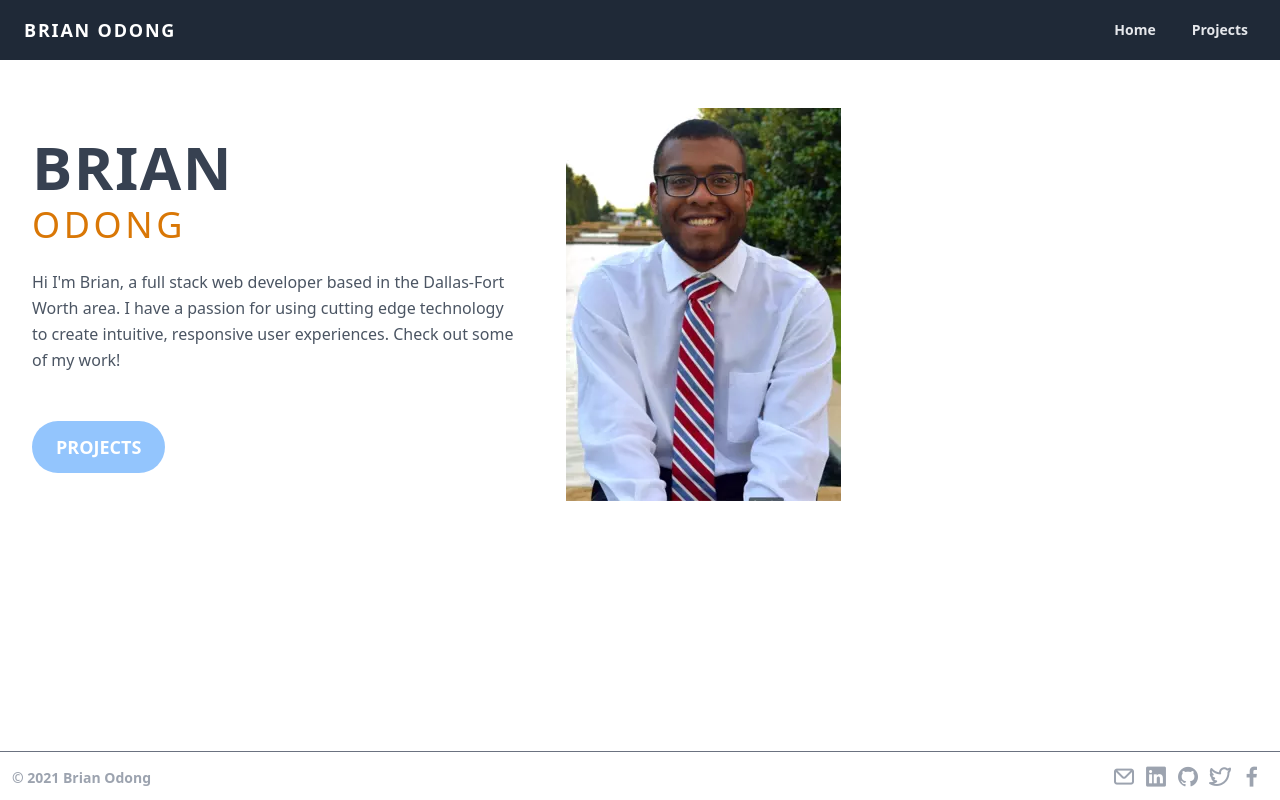
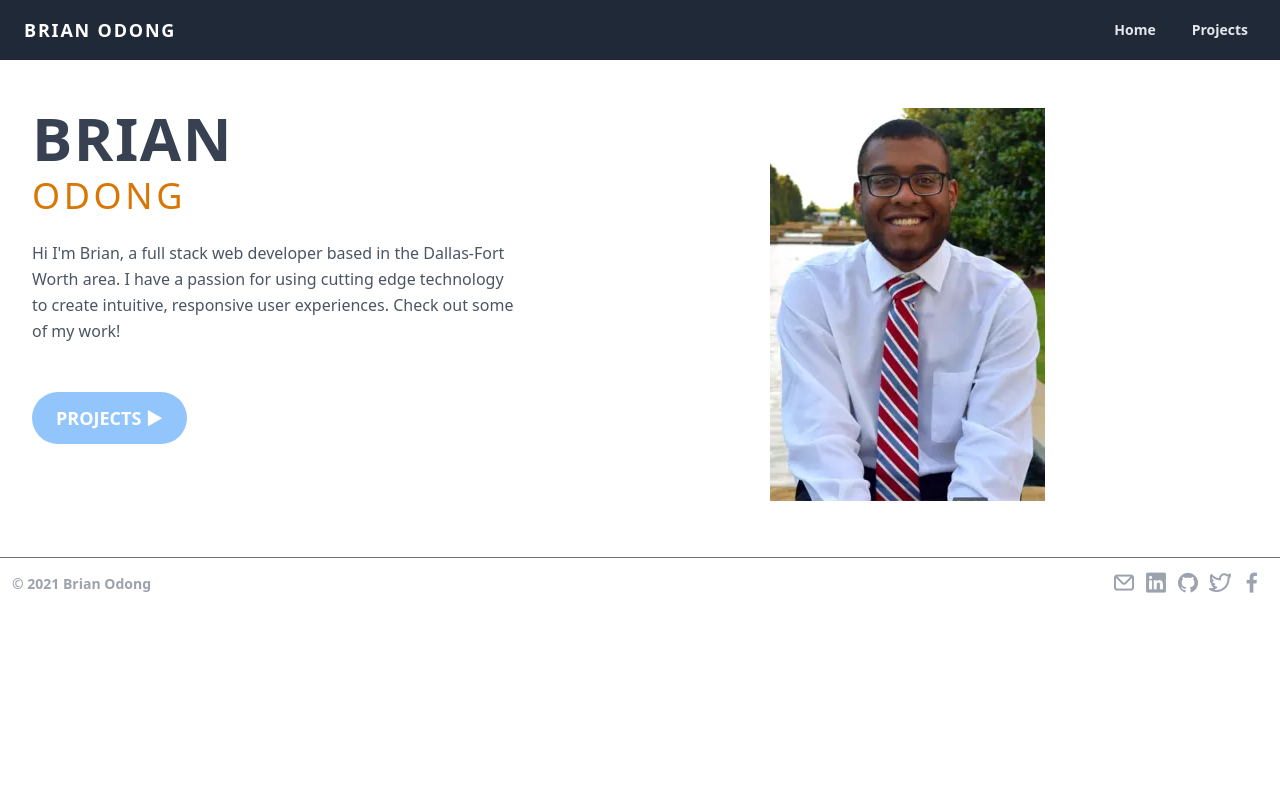
Before and after one commit to odong95/personal-website, a React (Create React App) app: page / in a window 1280 px wide. Built offline with nearby package versions, Linux system fonts and the light colour scheme.

Commit message:
Adjusted sticky header, footer, alignment

```diff
--- a/src/components/home/Home.js
+++ b/src/components/home/Home.js
@@ -3,15 +3,17 @@ import { AppConstants } from 'components/App.constants';
 
 const Home = () => {
   return (
-    <main className="flex-1 overflow-y-auto container mx-auto px-8">
-      <div className="flex flex-col-reverse sm:flex-row jusitfy-between items-center py-12">
-        <section className="sm:w-2/5 flex flex-col items-center sm:items-start text-center sm:text-left">
+    <main className="container m-auto px-8 justify-center items-center">
+      <div className="flex flex-col-reverse sm:flex-row justify-between text-center py-12 ">
+        <section className="sm:w-2/5 flex flex-col sm:items-start sm:text-left">
           <h1 className="uppercase text-6xl text-gray-700 font-bold leading-none tracking-wide mb-2">Brian</h1>
           <h2 className="uppercase text-4xl text-yellow-600 text-secondary tracking-widest mb-6">Odong</h2>
           <p className="text-gray-600 leading-relaxed mb-12">{AppConstants.aboutMe}</p>
-          <Link className="bg-blue-300 hover:bg-blue-500 py-3 px-6 uppercase text-lg font-bold text-white rounded-full" to="/">Projects</Link>
+          <Link className="bg-blue-300 hover:bg-blue-500 py-3 px-6 uppercase text-lg font-bold text-white rounded-full" to="/">
+            Projects <span>&#x25B6;</span>
+          </Link>
         </section>
-        <div className="mb-16 sm:mb-0 mt-8 sm:mt-0 sm:w-3/5 sm:pl-12">
+        <div className="flex flex-col items-center mb-16 sm:mb-0 mt-8 sm:mt-0 sm:w-3/5 sm:pl-12">
           <img src={AppConstants.aboutPic} alt="Brian Odong" />
         </div>
       </div>
--- a/src/components/navigation/NavBar.js
+++ b/src/components/navigation/NavBar.js
@@ -22,7 +22,7 @@ const NavBar = () => {
   }
 
   return (
-    <header className="z-30 w-full px-2 py-2 sm:px-4 text-gray-200 bg-gray-800">
+    <header className="fixed md:relative z-30 w-full px-2 py-2 sm:px-4 text-gray-200 bg-gray-800">
       <div className="container flex items-center justify-between mx-auto">
         <div className="p-2 flex items-center">
           <Link to="/" className="text-lg font-semibold tracking-widest text-white uppercase rounded-lg focus:outline-none focus:shadow-outline">Brian Odong</Link>
--- a/src/components/router/AppRouter.js
+++ b/src/components/router/AppRouter.js
@@ -12,7 +12,7 @@ const NotFound = () => <h2 className="container mx-auto text-4xl text-gray-700 t
 const AppRouter = () => {
   return (
     <Router>
-      <div className="flex flex-col h-screen">
+      <div>
         <NavBar />
         <Switch>
           <Route exact path="/">
```
Also changed, not shown: 1 other file (tests, documents, lock files or other folders).
